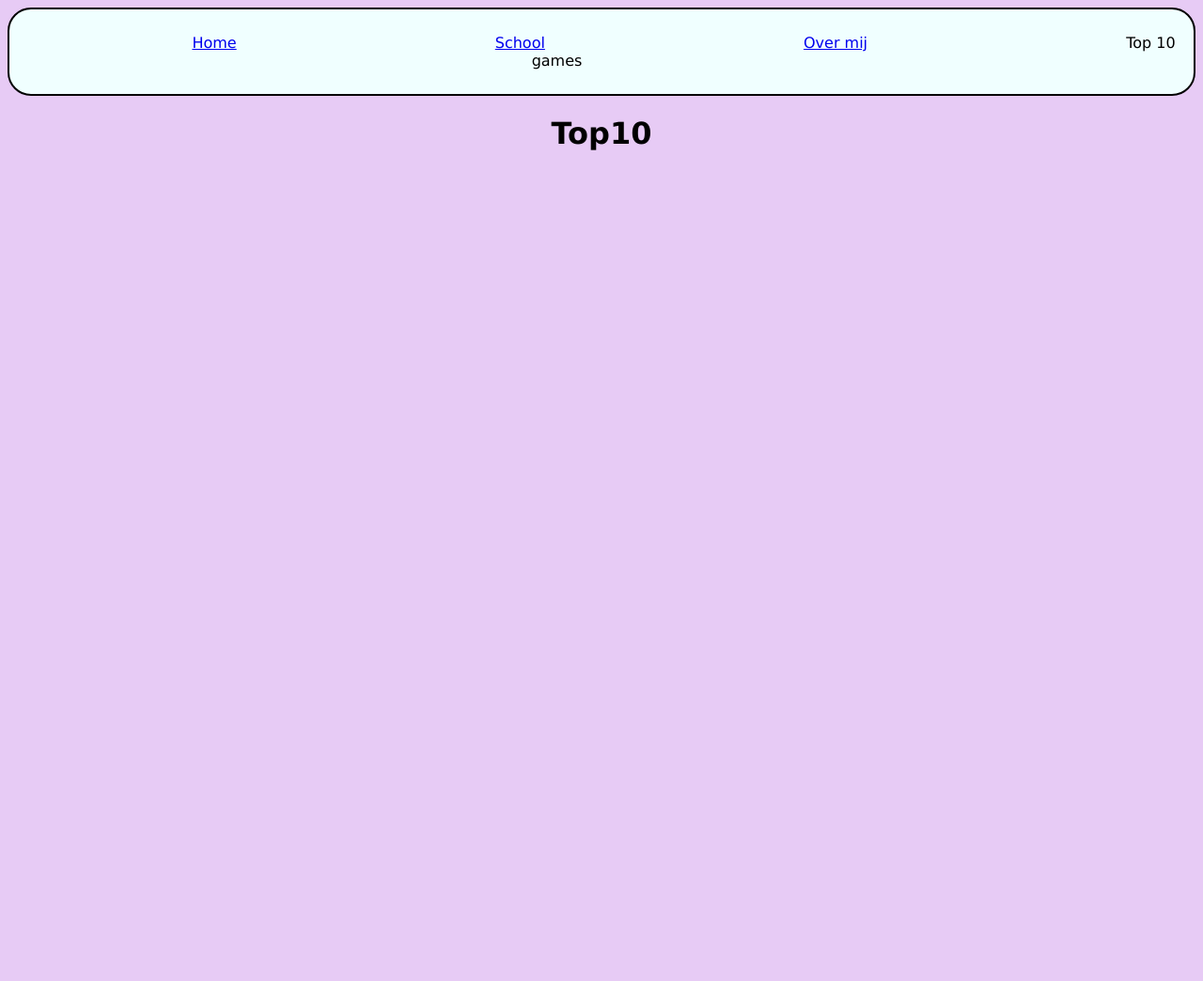
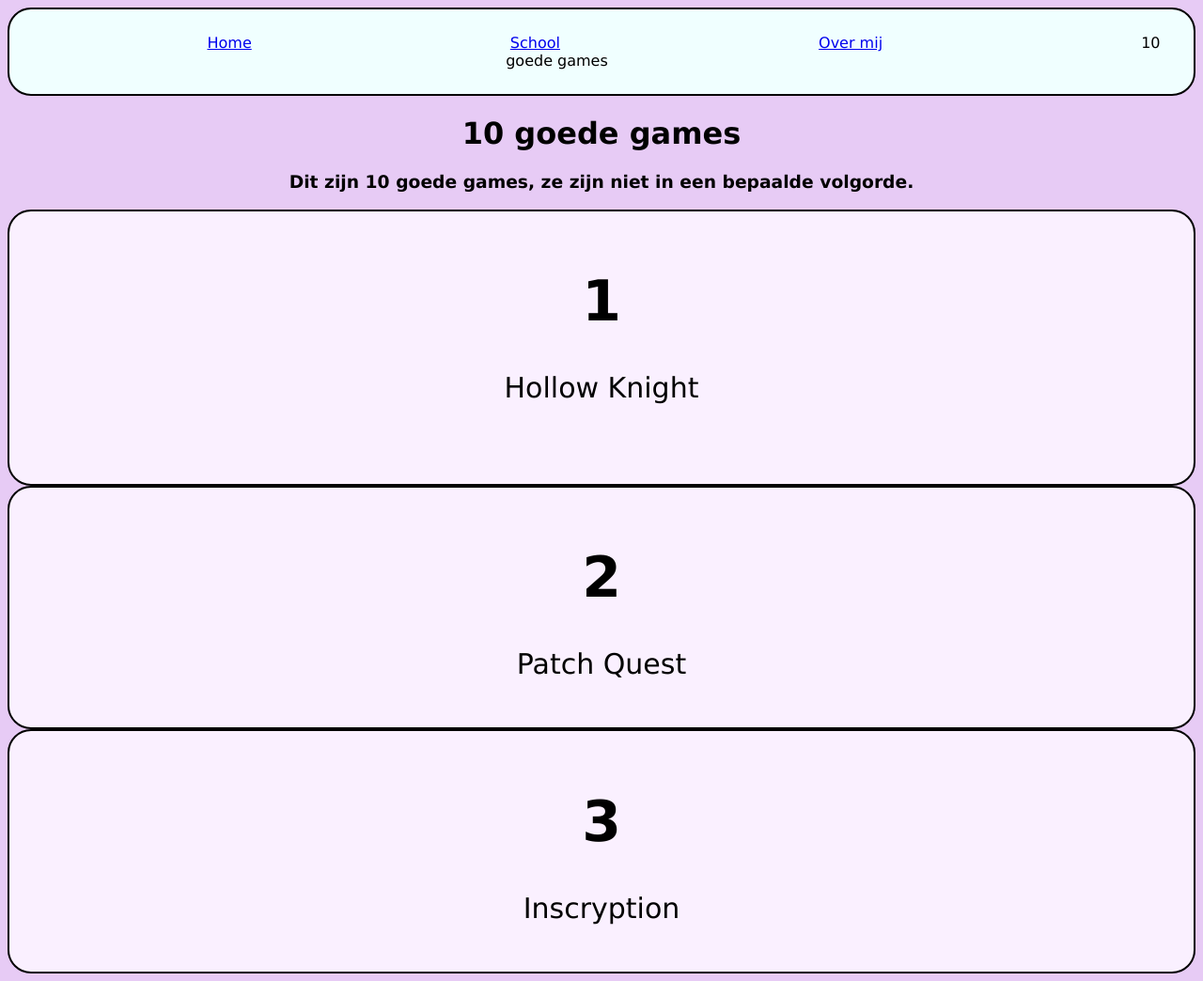
Before and after one commit to midaso190/Eindopdracht-HTML012-4vwo, a plain HTML site: page top10.html in a window 1280 px wide. Shown: the whole page at 94% size. Before the commit the page ends 800 px from the top, so only its background shows below. Drawn offline with Linux system fonts and the light colour scheme.

Commit message:
Top 10 Update
De naam is veranderd naar "10 goede games" en er is wat data in de pagina zelf

```diff
--- a/top10.html
+++ b/top10.html
@@ -10,9 +10,23 @@
         <li class="navigation"><a href= index.html>Home</a></li>
         <li class="navigation"><a href= school.html>School</a></li>
         <li class="navigation"><a href= dnd.html>Over mij</a></li>
-        <li class="navigation">Top 10 games</li>
+        <li class="navigation">10 goede games</li>
       </ul>
     </nav>
-    <h1>Top10</h1>
+    <h1>10 goede games</h1>
+    <h3>Dit zijn 10 goede games, ze zijn niet in een bepaalde volgorde.</h3>
+    <div class="grid-item">
+      <h1>1</h1>
+      <p>Hollow Knight</p>
+      <img src:"">
+    </div>
+    <div class="grid-item">
+      <h1>2</h1>
+      <p>Patch Quest</p>
+    </div>
+    <div class="grid-item">
+      <h1>3</h1>
+      <p>Inscryption</p>
+    </div>
   </body>
 </html>
```
Also changed, not shown: dnd.html (+1 -1 lines), index.html (+3 -2 lines), school.html (+1 -1 lines).
